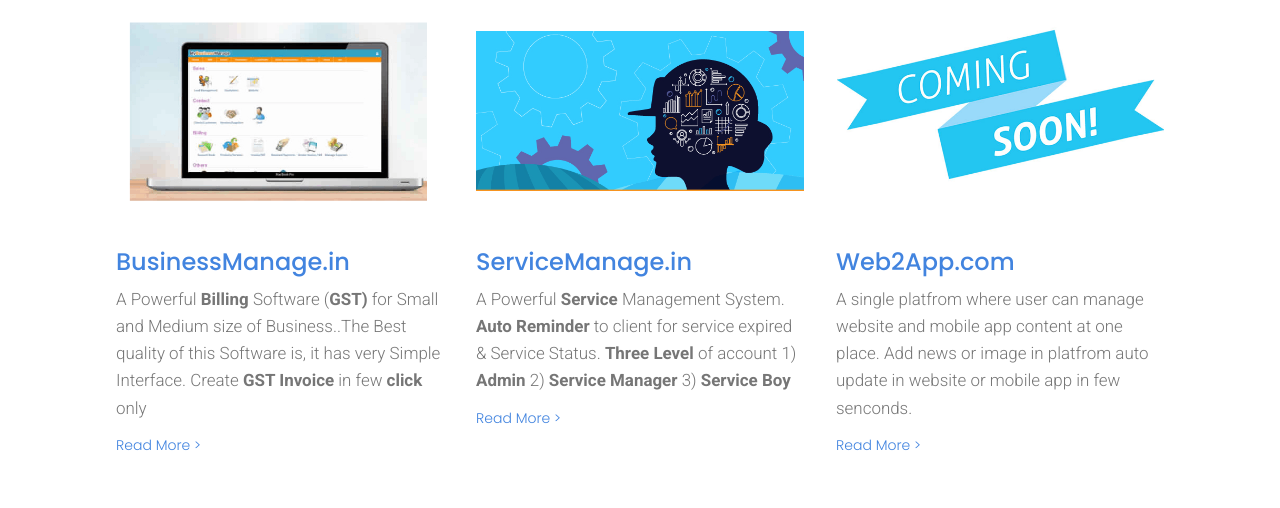
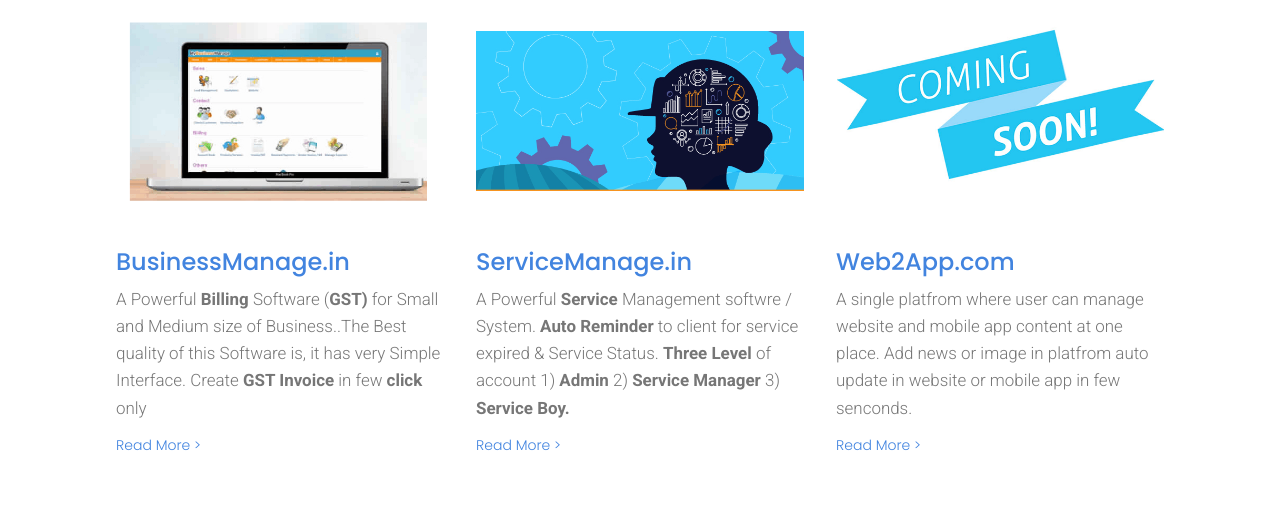
Before and after one commit to ajitaj/satiksoftware, a plain HTML site: page index.html in a window 1280 px wide. Shown: the part 1400-1908 px from the top of the page. Drawn offline with Linux system fonts and the light colour scheme; files whose address does not match are found by name.

```diff
--- a/index.html
+++ b/index.html
@@ -203,7 +203,7 @@
 
                         <h4 class="card-title mbr-fonts-style display-5">
                             ServiceManage.in</h4>
-                        <p class="mbr-text mbr-fonts-style display-7">A Powerful <strong>Service </strong>Management System. <strong>Auto Reminder</strong> to client for service expired &amp; Service Status.&nbsp;<strong>Three Level </strong>of account 1) <strong>Admin </strong>2) <strong>Service Manager </strong>3) <strong>Service Boy</strong><br></p>
+                        <p class="mbr-text mbr-fonts-style display-7">A Powerful <strong>Service </strong>Management softwre / System. <strong>Auto Reminder</strong> to client for service expired &amp; Service Status.&nbsp;<strong>Three Level </strong>of account 1) <strong>Admin </strong>2) <strong>Service Manager </strong>3) <strong>Service Boy.</strong><br></p>
                         <div class="mbr-section-btn"><a class="btn-underline mr-3 display-4" href="http://servicemanage.in">Read More &gt;</a></div>
                     </div>
                 </div>
```
Also changed, not shown: 1 other file.
